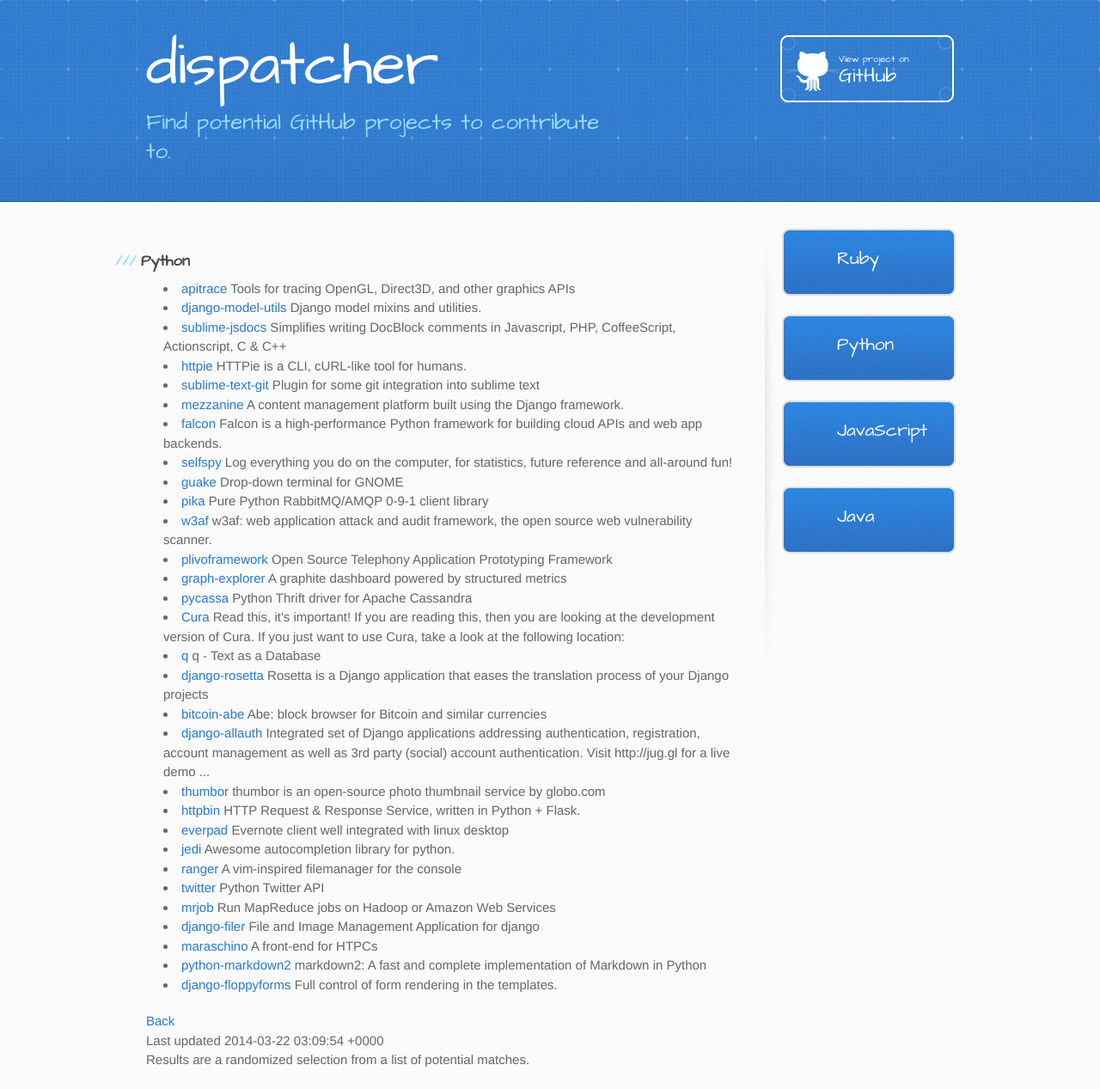
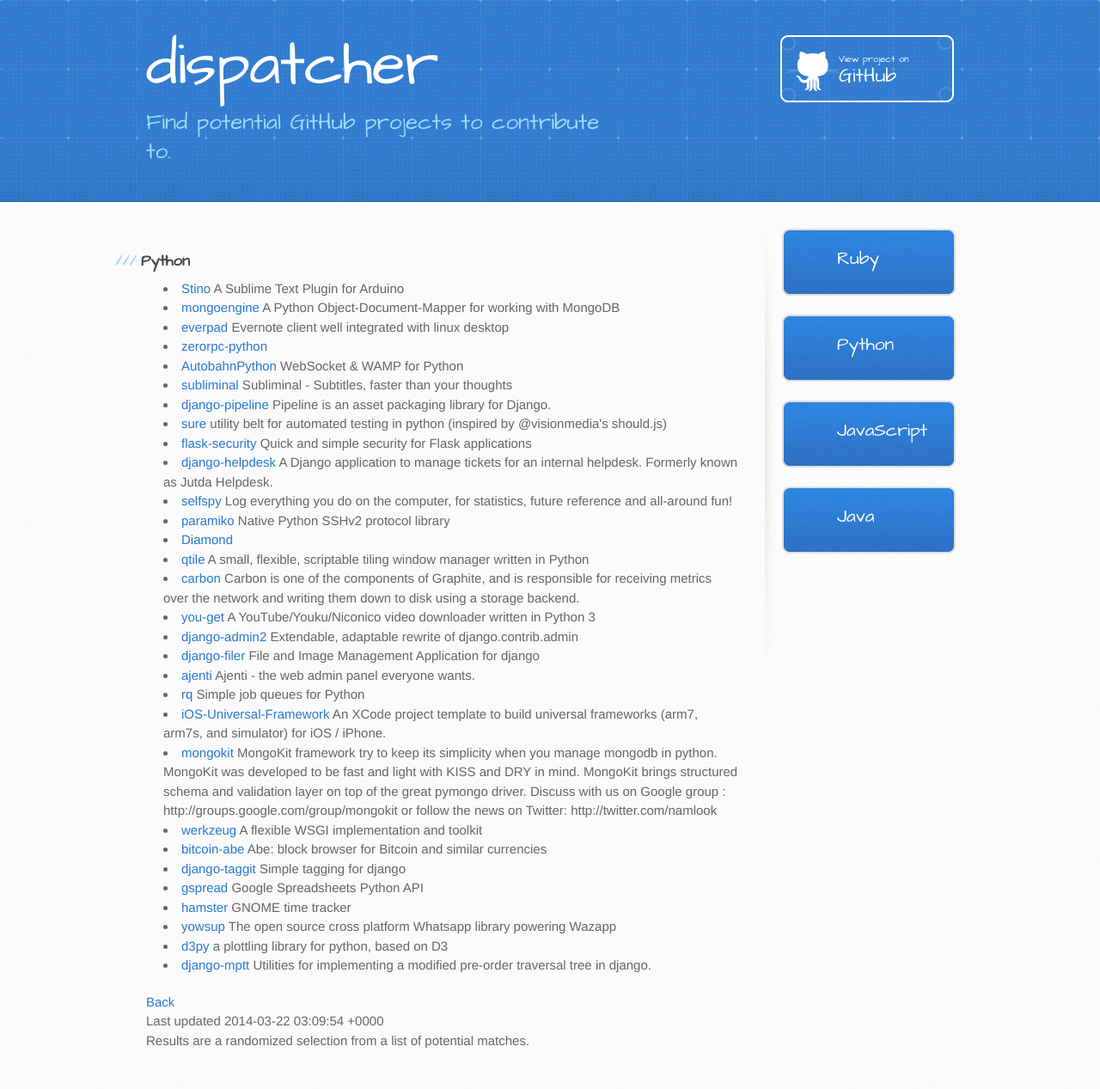
Before and after one commit to gilles-leblanc/dispatcher, a Jekyll site: the page built from site/python/index.html, in a window 1280 px wide. Shown: the whole page at 86% size. Built offline with Jekyll 4.4.1, drawn with Linux system fonts in a browser that asks for light colours; after the commit the page ends 1245 px from its top, so only the background shows below that.

```diff
--- a/site/_includes/python_repos.html
+++ b/site/_includes/python_repos.html
@@ -1,30 +1,30 @@
-<li><a href='https://github.com/apitrace/apitrace'>apitrace</a> Tools for tracing OpenGL, Direct3D, and other graphics APIs </li>
-<li><a href='https://github.com/carljm/django-model-utils'>django-model-utils</a> Django model mixins and utilities. </li>
-<li><a href='https://github.com/spadgos/sublime-jsdocs'>sublime-jsdocs</a> Simplifies writing DocBlock comments in Javascript, PHP, CoffeeScript, Actionscript, C & C++ </li>
-<li><a href='https://github.com/jkbr/httpie'>httpie</a> HTTPie is a CLI, cURL-like tool for humans. </li>
-<li><a href='https://github.com/kemayo/sublime-text-git'>sublime-text-git</a> Plugin for some git integration into sublime text </li>
-<li><a href='https://github.com/stephenmcd/mezzanine'>mezzanine</a> A content management platform built using the Django framework. </li>
-<li><a href='https://github.com/racker/falcon'>falcon</a> Falcon is a high-performance Python framework for building cloud APIs and web app backends. </li>
+<li><a href='https://github.com/Robot-Will/Stino'>Stino</a> A Sublime Text Plugin for Arduino </li>
+<li><a href='https://github.com/MongoEngine/mongoengine'>mongoengine</a> A Python Object-Document-Mapper for working with MongoDB </li>
+<li><a href='https://github.com/nvbn/everpad'>everpad</a> Evernote client well integrated with linux desktop </li>
+<li><a href='https://github.com/dotcloud/zerorpc-python'>zerorpc-python</a>  </li>
+<li><a href='https://github.com/tavendo/AutobahnPython'>AutobahnPython</a> WebSocket & WAMP for Python </li>
+<li><a href='https://github.com/Diaoul/subliminal'>subliminal</a> Subliminal - Subtitles, faster than your thoughts </li>
+<li><a href='https://github.com/cyberdelia/django-pipeline'>django-pipeline</a> Pipeline is an asset packaging library for Django. </li>
+<li><a href='https://github.com/gabrielfalcao/sure'>sure</a> utility belt for automated testing in python (inspired by @visionmedia's should.js) </li>
+<li><a href='https://github.com/mattupstate/flask-security'>flask-security</a> Quick and simple security for Flask applications </li>
+<li><a href='https://github.com/rossp/django-helpdesk'>django-helpdesk</a> A Django application to manage tickets for an internal helpdesk. Formerly known as Jutda Helpdesk. </li>
 <li><a href='https://github.com/gurgeh/selfspy'>selfspy</a> Log everything you do on the computer, for statistics, future reference and all-around fun! </li>
-<li><a href='https://github.com/Guake/guake'>guake</a> Drop-down terminal for GNOME </li>
-<li><a href='https://github.com/pika/pika'>pika</a> Pure Python RabbitMQ/AMQP 0-9-1 client library </li>
-<li><a href='https://github.com/andresriancho/w3af'>w3af</a> w3af: web application attack and audit framework, the open source web vulnerability scanner. </li>
-<li><a href='https://github.com/plivo/plivoframework'>plivoframework</a> Open Source Telephony Application Prototyping Framework </li>
-<li><a href='https://github.com/vimeo/graph-explorer'>graph-explorer</a> A graphite dashboard powered by structured metrics </li>
-<li><a href='https://github.com/pycassa/pycassa'>pycassa</a> Python Thrift driver for Apache Cassandra </li>
-<li><a href='https://github.com/daid/Cura'>Cura</a> Read this, it's important! If you are reading this, then you are looking at the development version of Cura. If you just want to use Cura, take a look at the following location: </li>
-<li><a href='https://github.com/harelba/q'>q</a> q - Text as a Database </li>
-<li><a href='https://github.com/mbi/django-rosetta'>django-rosetta</a> Rosetta is a Django application that eases the translation process of your Django projects </li>
+<li><a href='https://github.com/paramiko/paramiko'>paramiko</a> Native Python SSHv2 protocol library </li>
+<li><a href='https://github.com/BrightcoveOS/Diamond'>Diamond</a>  </li>
+<li><a href='https://github.com/qtile/qtile'>qtile</a> A small, flexible, scriptable tiling window manager written in Python </li>
+<li><a href='https://github.com/graphite-project/carbon'>carbon</a> Carbon is one of the components of Graphite, and is responsible for receiving metrics over the network and writing them down to disk using a storage backend. </li>
+<li><a href='https://github.com/soimort/you-get'>you-get</a> A YouTube/Youku/Niconico video downloader written in Python 3 </li>
+<li><a href='https://github.com/pydanny/django-admin2'>django-admin2</a> Extendable, adaptable rewrite of django.contrib.admin </li>
+<li><a href='https://github.com/stefanfoulis/django-filer'>django-filer</a> File and Image Management Application for django </li>
+<li><a href='https://github.com/Eugeny/ajenti'>ajenti</a> Ajenti - the web admin panel everyone wants. </li>
+<li><a href='https://github.com/nvie/rq'>rq</a> Simple job queues for Python </li>
+<li><a href='https://github.com/kstenerud/iOS-Universal-Framework'>iOS-Universal-Framework</a> An XCode project template to build universal frameworks (arm7, arm7s, and simulator) for iOS / iPhone. </li>
+<li><a href='https://github.com/namlook/mongokit'>mongokit</a> MongoKit framework try to keep its simplicity when you manage mongodb in python. MongoKit was developed to be fast and light with KISS and DRY in mind. MongoKit brings structured schema and validation layer on top of the great pymongo driver. Discuss with us on Google group : http://groups.google.com/group/mongokit or follow the news on Twitter: http://twitter.com/namlook </li>
+<li><a href='https://github.com/mitsuhiko/werkzeug'>werkzeug</a> A flexible WSGI implementation and toolkit </li>
 <li><a href='https://github.com/bitcoin-abe/bitcoin-abe'>bitcoin-abe</a> Abe: block browser for Bitcoin and similar currencies </li>
-<li><a href='https://github.com/pennersr/django-allauth'>django-allauth</a> Integrated set of Django applications addressing authentication, registration, account management as well as 3rd party (social) account authentication.  Visit http://jug.gl for a live demo ... </li>
-<li><a href='https://github.com/thumbor/thumbor'>thumbor</a> thumbor is an open-source photo thumbnail service by globo.com </li>
-<li><a href='https://github.com/kennethreitz/httpbin'>httpbin</a> HTTP Request & Response Service, written in Python + Flask. </li>
-<li><a href='https://github.com/nvbn/everpad'>everpad</a> Evernote client well integrated with linux desktop </li>
-<li><a href='https://github.com/davidhalter/jedi'>jedi</a> Awesome autocompletion library for python. </li>
-<li><a href='https://github.com/hut/ranger'>ranger</a> A vim-inspired filemanager for the console </li>
-<li><a href='https://github.com/sixohsix/twitter'>twitter</a> Python Twitter API </li>
-<li><a href='https://github.com/Yelp/mrjob'>mrjob</a> Run MapReduce jobs on Hadoop or Amazon Web Services </li>
-<li><a href='https://github.com/stefanfoulis/django-filer'>django-filer</a> File and Image Management Application for django </li>
-<li><a href='https://github.com/mrkipling/maraschino'>maraschino</a> A front-end for HTPCs </li>
-<li><a href='https://github.com/trentm/python-markdown2'>python-markdown2</a> markdown2: A fast and complete implementation of Markdown in Python </li>
-<li><a href='https://github.com/brutasse/django-floppyforms'>django-floppyforms</a> Full control of form rendering in the templates. </li>
+<li><a href='https://github.com/alex/django-taggit'>django-taggit</a> Simple tagging for django </li>
+<li><a href='https://github.com/burnash/gspread'>gspread</a> Google Spreadsheets Python API </li>
+<li><a href='https://github.com/projecthamster/hamster'>hamster</a> GNOME time tracker </li>
+<li><a href='https://github.com/tgalal/yowsup'>yowsup</a> The open source cross platform Whatsapp library powering Wazapp </li>
+<li><a href='https://github.com/mikedewar/d3py'>d3py</a> a plottling library for python, based on D3 </li>
+<li><a href='https://github.com/django-mptt/django-mptt'>django-mptt</a> Utilities for implementing a modified pre-order traversal tree in django. </li>
```
Also changed, not shown: site/_includes/java_repos.html (deleted, +0 -30 lines), site/_includes/javascript_repos.html (deleted, +0 -30 lines), site/_includes/ruby_repos.html (+29 -29 lines).
